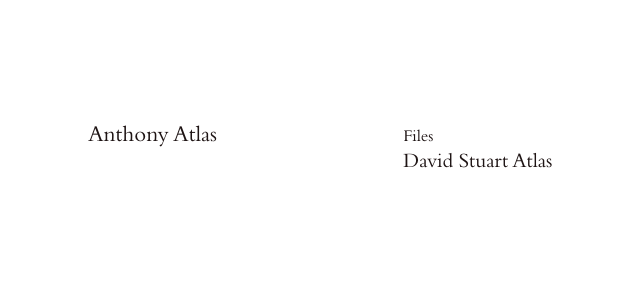
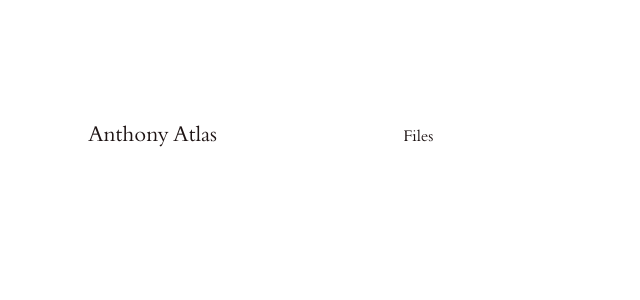
Before and after one commit to atlas-site/atlas-site-live, a Jekyll site: the page built from files.md, in a window 1280 px wide. Shown: the top 300 px of the page, without its empty margins (37-677 px from the left). Built offline with Jekyll 4.4.1, drawn with Linux system fonts in a browser that asks for light colours; a script that is not in the unit is left out.

Commit message:
Update Files “files_list”

```diff
--- a/_data/files.yml
+++ b/_data/files.yml
@@ -1,4 +1,2 @@
 title: Files
-entries:
-  - file: /assets/uploads/david-atlas-obit-05-26-22.pdf
-    display_text: David Stuart Atlas
+entries: []
```
